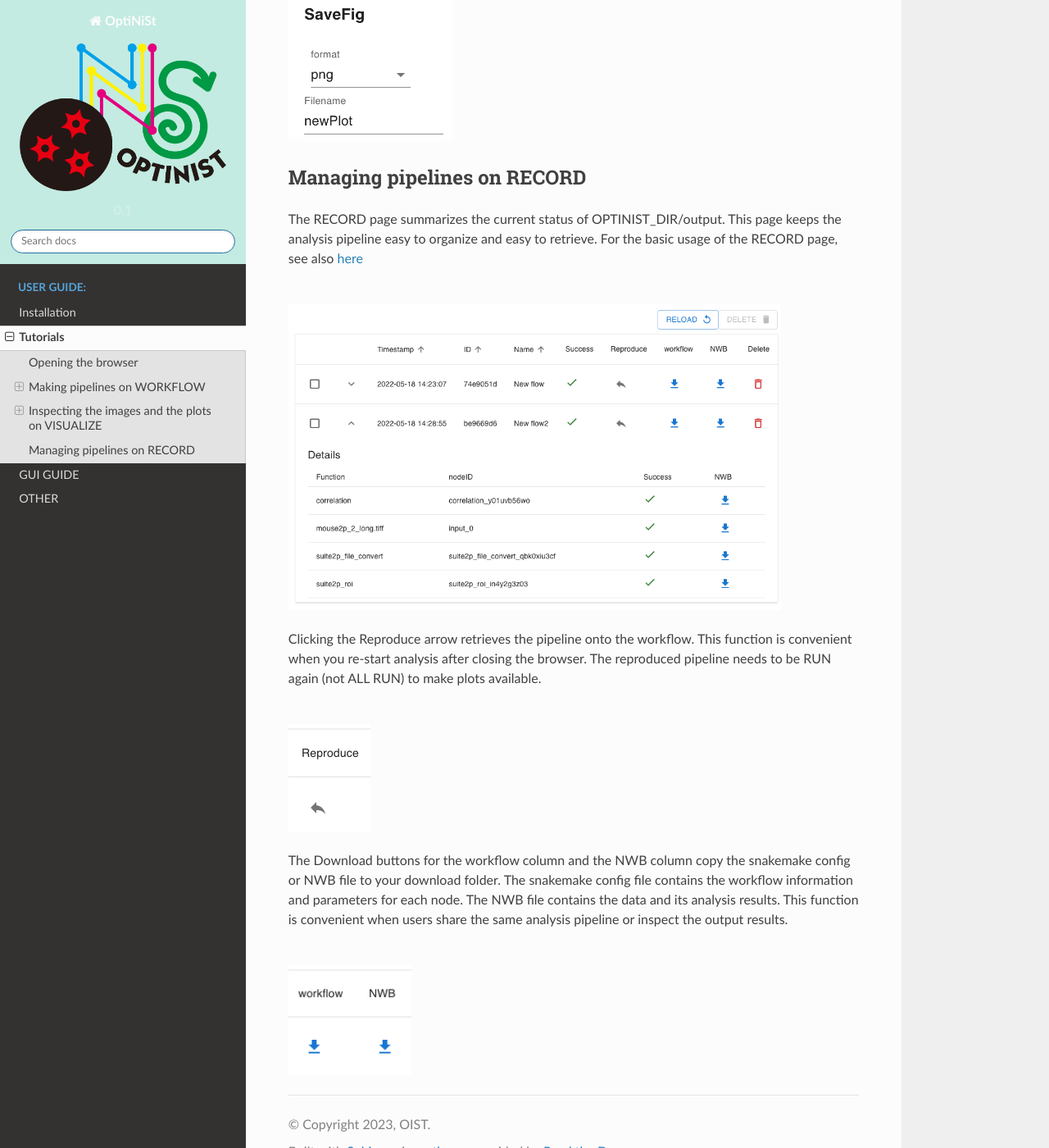
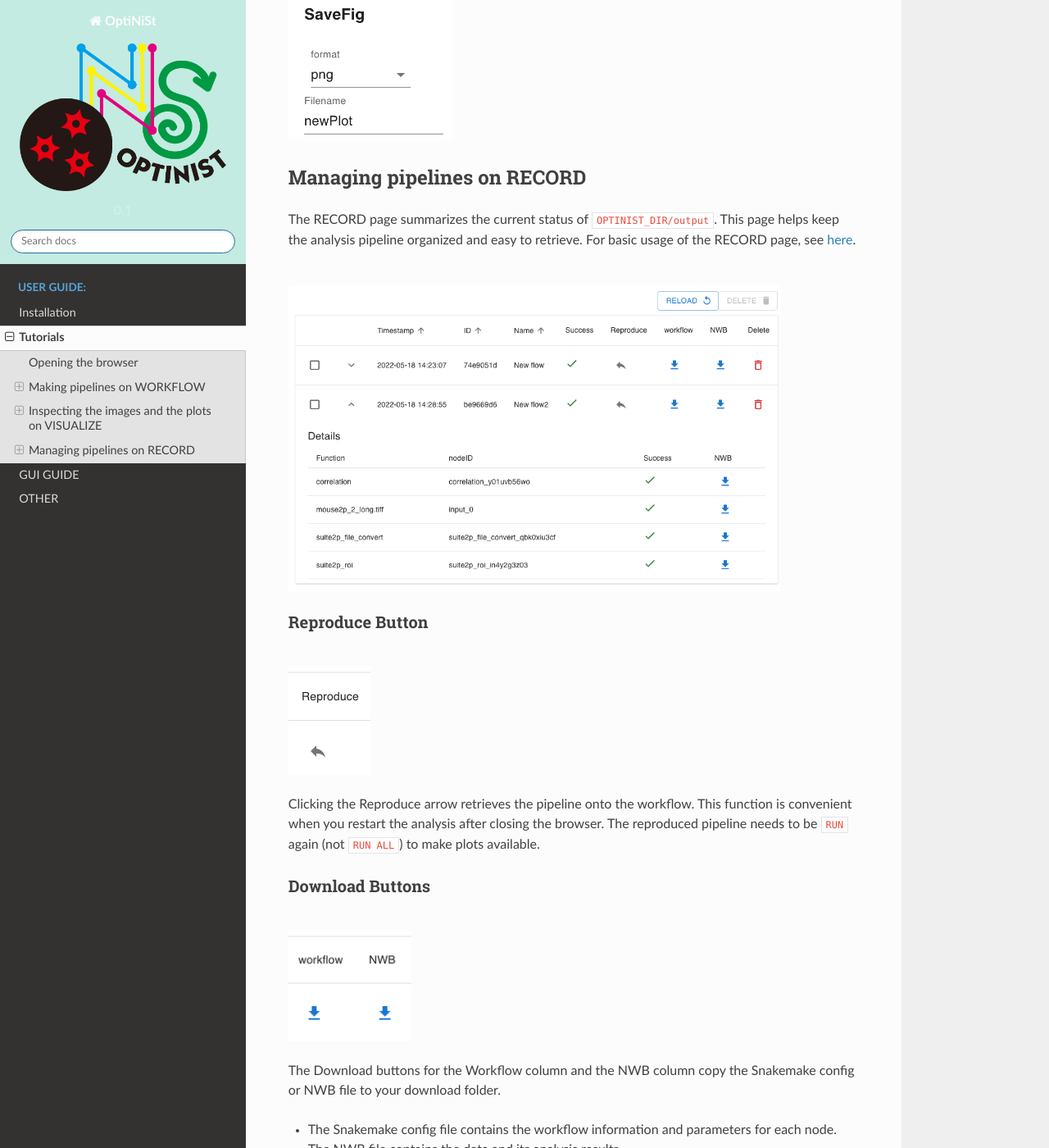
Before and after one commit to oist/optinist, a Sphinx documentation site: the page built from docs/tutorials.md, in a window 1280 px wide and 1400 px high, scrolled down 17538 px. Shown: the whole window at 82% size. Built offline with Sphinx 7.4.7 and the Read the Docs theme 2.0.0, drawn with Linux system fonts in a browser that asks for light colours; some of the changed text lies outside the part shown.

Commit message:
Update tutorials.md

```diff
--- a/docs/tutorials.md
+++ b/docs/tutorials.md
@@ -409,23 +409,33 @@ You can save created plots in svg, png, jpeg, or webp format. Please select the
 </p>
 
 ## Managing pipelines on RECORD
-The RECORD page summarizes the current status of OPTINIST_DIR/output. This page keeps the analysis pipeline easy to organize and easy to retrieve. For the basic usage of the RECORD page, see also [here](https://optinist.readthedocs.io/en/latest/gui/record.html)
+
+The RECORD page summarizes the current status of `OPTINIST_DIR/output`. This page helps keep the analysis pipeline organized and easy to retrieve. For basic usage of the RECORD page, see [here](https://optinist.readthedocs.io/en/latest/gui/record.html).
 
 <br>
 <p align="left">
 <img width="600px" src="./_static/tutorials/fig40_recordall.png" alt="Whole" />
 </p>
 
-Clicking the Reproduce arrow retrieves the pipeline onto the workflow. This function is convenient when you re-start analysis after closing the browser. The reproduced pipeline needs to be RUN again (not ALL RUN) to make plots available.
+### Reproduce Button
 
 <br>
 <p align="left">
 <img width="100px" src="./_static/tutorials/fig41_reproduce.png" alt="Whole" />
 </p>
 
-The Download buttons for the workflow column and the NWB column copy the snakemake config or NWB file to your download folder. The snakemake config file contains the workflow information and parameters for each node. The NWB file contains the data and its analysis results. This function is convenient when users share the same analysis pipeline or inspect the output results.
+Clicking the Reproduce arrow retrieves the pipeline onto the workflow. This function is convenient when you restart the analysis after closing the browser. The reproduced pipeline needs to be `RUN` again (not `RUN ALL`) to make plots available.
+
+### Download Buttons
 
 <br>
 <p align="left">
 <img width="150px" src="./_static/tutorials/fig42_workflownwb.png" alt="Whole" />
 </p>
+
+The Download buttons for the Workflow column and the NWB column copy the Snakemake config or NWB file to your download folder.
+
+- The Snakemake config file contains the workflow information and parameters for each node.
+- The NWB file contains the data and its analysis results.
+
+This function is convenient when users want to share the same analysis pipeline or inspect the output results.
```
